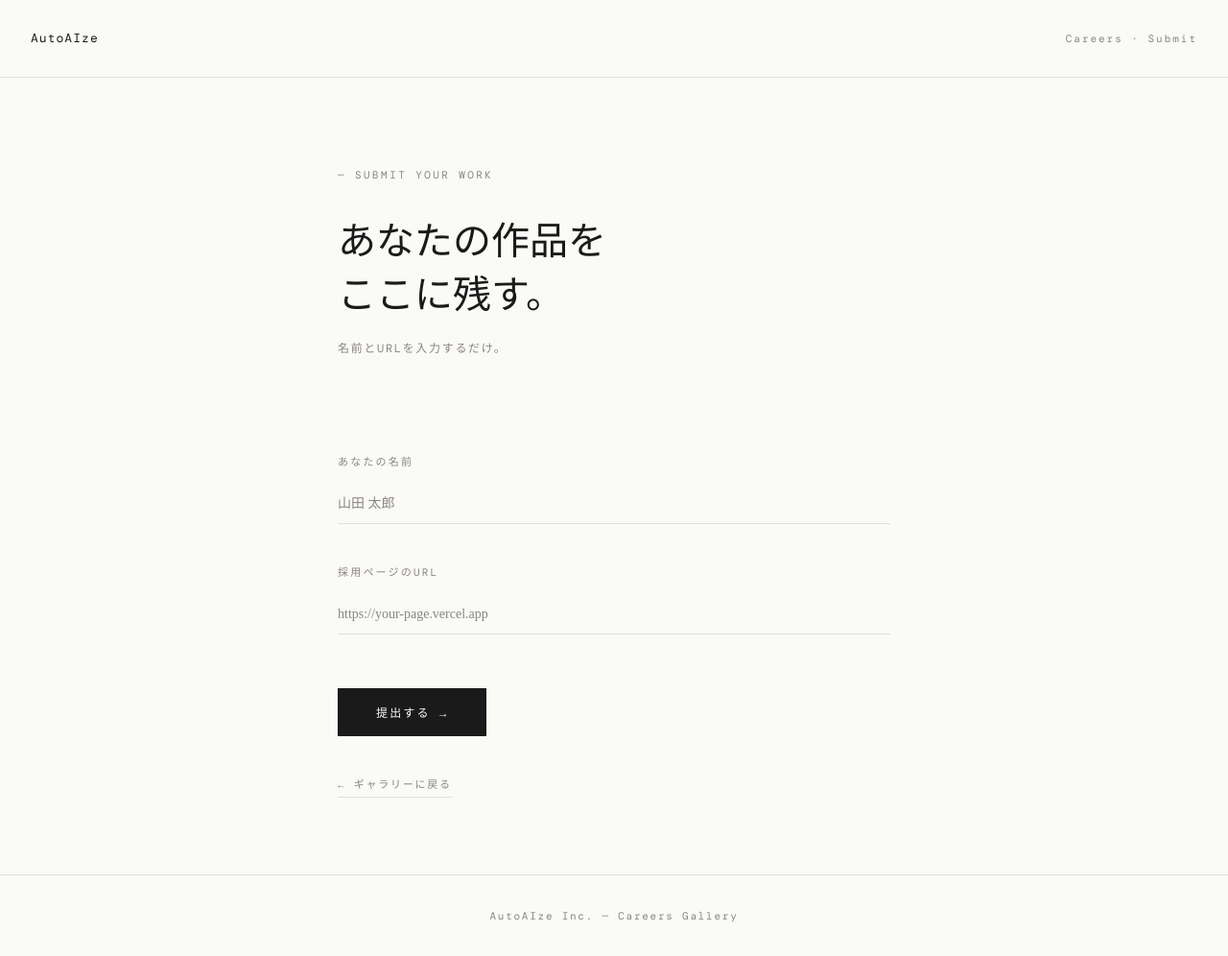
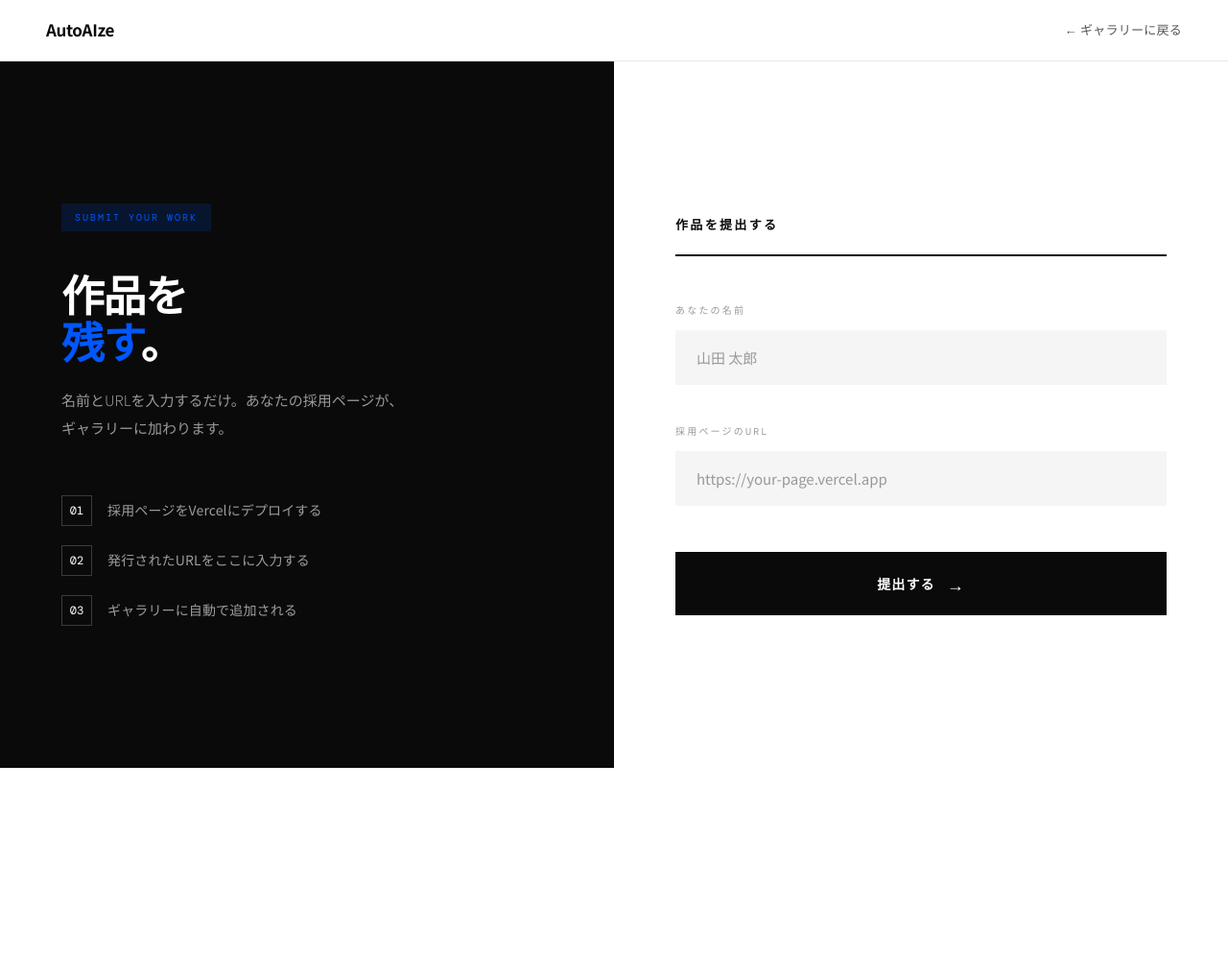
Before and after one commit to ukyoubn/autoaize-careers, a plain HTML site: page submit.html in a window 1280 px wide. Shown: the whole page at 96% size. After the commit the page ends 800 px from the top, so only its background shows below. Drawn offline with nearby package versions, Linux system fonts and the light colour scheme; a web font is replaced by a local one.

Commit message:
Update submit.html

```diff
--- a/submit.html
+++ b/submit.html
@@ -6,73 +6,148 @@
 <title>AutoAIze — 作品を提出する</title>
 <link rel="preconnect" href="https://fonts.googleapis.com">
 <link rel="preconnect" href="https://fonts.gstatic.com" crossorigin>
-<link href="https://fonts.googleapis.com/css2?family=Kaisei+Decol:wght@500;700&family=Noto+Serif+JP:wght@300;400;500&family=DM+Mono:wght@400&display=swap" rel="stylesheet">
+<link href="https://fonts.googleapis.com/css2?family=Noto+Sans+JP:wght@300;400;500;700;900&family=DM+Mono:wght@400&display=swap" rel="stylesheet">
 <style>
   :root {
-    --paper:    #fafaf7;
-    --ink:      #1a1a1a;
-    --ink-soft: #4a4a4a;
-    --muted:    #8a8580;
-    --line:     rgba(26, 26, 26, 0.12);
-    --accent:   #c2402f;
-    --gold:     #c9a96a;
+    --black: #0a0a0a;
+    --white: #ffffff;
+    --gray-100: #f5f5f5;
+    --gray-200: #e8e8e8;
+    --gray-400: #999999;
+    --gray-600: #555555;
+    --accent: #0057ff;
+    --accent-light: #e8eeff;
+    --success: #00a651;
+    --success-light: #e6f7ee;
+    --error: #e03131;
+    --error-light: #fff0f0;
   }
-  *, *::before, *::after { box-sizing: border-box; }
-  html, body {
-    margin: 0; padding: 0;
-    color: var(--ink);
-    background: var(--paper);
-    font-family: 'Noto Serif JP', serif;
-    font-weight: 300;
-    line-height: 1.85;
+  *, *::before, *::after { box-sizing: border-box; margin: 0; padding: 0; }
+  body {
+    color: var(--black);
+    background: var(--white);
+    font-family: 'Noto Sans JP', sans-serif;
+    font-weight: 400;
+    line-height: 1.7;
     -webkit-font-smoothing: antialiased;
+    min-height: 100vh;
   }
 
-  .wrap {
-    max-width: 640px;
-    margin: 0 auto;
-    padding: 0 32px;
-  }
-
-  nav.top {
-    padding: 28px 32px;
+  /* NAV */
+  nav {
     display: flex;
     justify-content: space-between;
     align-items: center;
+    padding: 0 48px;
+    height: 64px;
+    border-bottom: 1px solid var(--gray-200);
+  }
+  .nav-brand {
+    font-size: 17px;
+    font-weight: 700;
+    color: var(--black);
+    text-decoration: none;
+    letter-spacing: -0.02em;
+  }
+  .nav-back {
     font-size: 13px;
-    color: var(--ink-soft);
+    font-weight: 500;
+    color: var(--gray-600);
+    text-decoration: none;
+    letter-spacing: 0.02em;
+    transition: color 0.2s;
+  }
+  .nav-back:hover { color: var(--black); }
+
+  /* LAYOUT */
+  .layout {
+    display: grid;
+    grid-template-columns: 1fr 1fr;
+    min-height: calc(100vh - 64px);
+  }
+
+  /* LEFT PANEL */
+  .left-panel {
+    background: var(--black);
+    padding: 80px 64px;
+    display: flex;
+    flex-direction: column;
+    justify-content: center;
+  }
+  .left-tag {
+    display: inline-block;
     font-family: 'DM Mono', monospace;
-    letter-spacing: 0.08em;
-    border-bottom: 1px solid var(--line);
+    font-size: 10px;
+    letter-spacing: 0.2em;
+    text-transform: uppercase;
+    color: var(--accent);
+    background: rgba(0, 87, 255, 0.15);
+    padding: 6px 14px;
+    margin-bottom: 40px;
+    width: fit-content;
   }
-  nav.top .brand { font-weight: 400; color: var(--ink); }
-  nav.top .meta  { color: var(--muted); letter-spacing: 0.18em; font-size: 11px; }
-
-  .hero {
-    padding: 10vh 0 6vh;
+  .left-title {
+    font-size: clamp(32px, 3.5vw, 56px);
+    font-weight: 900;
+    line-height: 1.1;
+    letter-spacing: -0.03em;
+    color: var(--white);
+    margin-bottom: 24px;
   }
-  .hero-label {
-    font-family: 'DM Mono', monospace;
-    font-size: 11px;
-    letter-spacing: 0.22em;
-    color: var(--muted);
-    text-transform: uppercase;
-    margin-bottom: 32px;
+  .left-title span { color: var(--accent); }
+  .left-sub {
+    font-size: 15px;
+    font-weight: 300;
+    color: var(--gray-400);
+    line-height: 1.9;
+    max-width: 360px;
+    margin-bottom: 56px;
   }
-  .hero-title {
-    font-family: 'Kaisei Decol', serif;
-    font-weight: 500;
-    font-size: clamp(24px, 3.5vw, 40px);
-    line-height: 1.4;
-    margin: 0 0 16px;
-    color: var(--ink);
+  .left-steps {
+    display: flex;
+    flex-direction: column;
+    gap: 20px;
   }
-  .hero-sub {
+  .step {
+    display: flex;
+    align-items: center;
+    gap: 16px;
+  }
+  .step-num {
+    width: 32px;
+    height: 32px;
+    border: 1px solid rgba(255,255,255,0.2);
+    display: flex;
+    align-items: center;
+    justify-content: center;
     font-family: 'DM Mono', monospace;
     font-size: 12px;
-    letter-spacing: 0.14em;
-    color: var(--muted);
-    margin: 0 0 48px;
+    color: var(--white);
+    flex-shrink: 0;
+  }
+  .step-text {
+    font-size: 14px;
+    font-weight: 400;
+    color: rgba(255,255,255,0.6);
+    letter-spacing: 0.01em;
+  }
+
+  /* RIGHT PANEL */
+  .right-panel {
+    padding: 80px 64px;
+    display: flex;
+    flex-direction: column;
+    justify-content: center;
+  }
+  .form-title {
+    font-size: 13px;
+    font-weight: 700;
+    letter-spacing: 0.18em;
+    text-transform: uppercase;
+    color: var(--black);
+    margin-bottom: 48px;
+    padding-bottom: 20px;
+    border-bottom: 2px solid var(--black);
   }
 
   .form-group {
@@ -81,108 +156,133 @@
   .form-label {
     display: block;
     font-family: 'DM Mono', monospace;
-    font-size: 11px;
-    letter-spacing: 0.2em;
+    font-size: 10px;
+    letter-spacing: 0.22em;
     text-transform: uppercase;
-    color: var(--muted);
+    color: var(--gray-400);
     margin-bottom: 12px;
   }
   .form-input {
     display: block;
     width: 100%;
-    background: transparent;
-    border: none;
-    border-bottom: 1px solid var(--line);
-    padding: 12px 0;
-    font-family: 'Noto Serif JP', serif;
-    font-size: 16px;
-    font-weight: 300;
-    color: var(--ink);
+    background: var(--gray-100);
+    border: 2px solid transparent;
+    padding: 16px 20px;
+    font-family: 'Noto Sans JP', sans-serif;
+    font-size: 15px;
+    font-weight: 400;
+    color: var(--black);
     outline: none;
-    transition: border-color 0.2s;
+    transition: all 0.2s;
+    border-radius: 0;
     -webkit-appearance: none;
-    border-radius: 0;
   }
   .form-input:focus {
-    border-bottom-color: var(--ink);
+    background: var(--white);
+    border-color: var(--black);
   }
   .form-input::placeholder {
-    color: var(--muted);
-    font-size: 14px;
+    color: var(--gray-400);
   }
 
   .submit-btn {
-    display: inline-block;
-    font-family: 'DM Mono', monospace;
-    font-size: 12px;
-    letter-spacing: 0.18em;
-    text-transform: uppercase;
-    color: var(--paper);
-    background: var(--ink);
+    display: flex;
+    align-items: center;
+    justify-content: center;
+    gap: 12px;
+    width: 100%;
+    background: var(--black);
+    color: var(--white);
+    font-family: 'Noto Sans JP', sans-serif;
+    font-size: 14px;
+    font-weight: 700;
+    letter-spacing: 0.08em;
+    padding: 20px 40px;
     border: none;
-    padding: 16px 40px;
     cursor: pointer;
-    transition: opacity 0.2s;
-    margin-top: 16px;
+    transition: all 0.2s;
+    margin-top: 8px;
   }
-  .submit-btn:hover { opacity: 0.75; }
+  .submit-btn:hover:not(:disabled) {
+    background: var(--accent);
+    gap: 18px;
+  }
   .submit-btn:disabled { opacity: 0.4; cursor: not-allowed; }
+  .btn-arrow { font-size: 18px; transition: transform 0.2s; }
 
   .message {
-    margin-top: 32px;
+    display: none;
+    margin-top: 24px;
     padding: 20px 24px;
-    font-family: 'DM Mono', monospace;
-    font-size: 12px;
-    letter-spacing: 0.14em;
-    display: none;
+    font-size: 14px;
+    font-weight: 400;
+    line-height: 1.7;
   }
   .message.success {
-    border-left: 2px solid var(--gold);
-    color: var(--ink-soft);
+    background: var(--success-light);
+    border-left: 3px solid var(--success);
+    color: var(--success);
   }
   .message.error {
-    border-left: 2px solid var(--accent);
-    color: var(--accent);
+    background: var(--error-light);
+    border-left: 3px solid var(--error);
+    color: var(--error);
+  }
+  .message a {
+    color: var(--black);
+    font-weight: 700;
+    text-decoration: underline;
   }
 
-  .back-link {
-    display: inline-block;
-    margin-top: 40px;
-    font-family: 'DM Mono', monospace;
-    font-size: 11px;
-    letter-spacing: 0.16em;
-    color: var(--muted);
-    text-decoration: none;
-    border-bottom: 1px solid var(--line);
-    padding-bottom: 2px;
+  /* ANIMATION */
+  @keyframes fadeUp {
+    from { opacity: 0; transform: translateY(16px); }
+    to   { opacity: 1; transform: translateY(0); }
   }
-  .back-link:hover { color: var(--ink); border-color: var(--ink); }
+  .left-tag   { animation: fadeUp 0.4s ease both; }
+  .left-title { animation: fadeUp 0.4s 0.08s ease both; }
+  .left-sub   { animation: fadeUp 0.4s 0.16s ease both; }
+  .left-steps { animation: fadeUp 0.4s 0.24s ease both; }
+  .right-panel { animation: fadeUp 0.4s 0.12s ease both; }
 
-  footer {
-    margin-top: 80px;
-    border-top: 1px solid var(--line);
-    padding: 32px 0;
-    font-family: 'DM Mono', monospace;
-    font-size: 11px;
-    letter-spacing: 0.16em;
-    color: var(--muted);
-    text-align: center;
+  @media (max-width: 768px) {
+    nav { padding: 0 24px; }
+    .layout { grid-template-columns: 1fr; }
+    .left-panel { padding: 48px 24px; }
+    .right-panel { padding: 48px 24px; }
   }
 </style>
 </head>
 <body>
 
-<nav class="top">
-  <span class="brand">AutoAIze</span>
-  <span class="meta">Careers · Submit</span>
+<nav>
+  <a href="/" class="nav-brand">AutoAIze</a>
+  <a href="index.html" class="nav-back">← ギャラリーに戻る</a>
 </nav>
 
-<div class="wrap">
-  <div class="hero">
-    <p class="hero-label">— Submit Your Work</p>
-    <h1 class="hero-title">あなたの作品を<br>ここに残す。</h1>
-    <p class="hero-sub">名前とURLを入力するだけ。</p>
+<div class="layout">
+  <div class="left-panel">
+    <div class="left-tag">Submit Your Work</div>
+    <h1 class="left-title">作品を<br><span>残す</span>。</h1>
+    <p class="left-sub">名前とURLを入力するだけ。あなたの採用ページが、ギャラリーに加わります。</p>
+    <div class="left-steps">
+      <div class="step">
+        <div class="step-num">01</div>
+        <span class="step-text">採用ページをVercelにデプロイする</span>
       </div>
+      <div class="step">
+        <div class="step-num">02</div>
+        <span class="step-text">発行されたURLをここに入力する</span>
+      </div>
+      <div class="step">
+        <div class="step-num">03</div>
+        <span class="step-text">ギャラリーに自動で追加される</span>
+      </div>
+    </div>
+  </div>
+
+  <div class="right-panel">
+    <p class="form-title">作品を提出する</p>
 
     <div class="form-group">
       <label class="form-label" for="name">あなたの名前</label>
@@ -194,42 +294,33 @@
       <input class="form-input" type="url" id="url" placeholder="https://your-page.vercel.app" />
     </div>
 
-  <button class="submit-btn" id="btn" onclick="submitForm()">提出する →</button>
+    <button class="submit-btn" id="btn" onclick="submitForm()">
+      提出する <span class="btn-arrow">→</span>
+    </button>
 
     <div class="message success" id="success">
-    ✓ &nbsp;提出が完了しました。ギャラリーに追加されます。
-    <br><br>
-    <a href="index.html" style="color: var(--ink); letter-spacing: 0.1em;">← ギャラリーを見る</a>
+      ✓ &nbsp;提出が完了しました！ギャラリーに追加されます。<br><br>
+      <a href="index.html">← ギャラリーで確認する</a>
     </div>
     <div class="message error" id="error">
       提出に失敗しました。もう一度お試しください。
     </div>
-
-  <br>
-  <a href="index.html" class="back-link">← ギャラリーに戻る</a>
+  </div>
 </div>
 
-<footer>AutoAIze Inc. — Careers Gallery</footer>
-
 <script>
-const APPS_SCRIPT_URL = 'YOUR_APPS_SCRIPT_URL_HERE';
+const APPS_SCRIPT_URL = 'https://script.google.com/macros/s/AKfycbyRUpMFxmno_PeJhR0BnhQsYDBkotsA_WoQp54PrJ-DWLbG4CVmVa5GewPe8n8rkNLQ/exec';
 
 async function submitForm() {
   const name = document.getElementById('name').value.trim();
   const url  = document.getElementById('url').value.trim();
 
-  if (!name || !url) {
-    alert('名前とURLを入力してください。');
-    return;
-  }
-  if (!url.startsWith('http')) {
-    alert('URLは http:// または https:// から始めてください。');
-    return;
-  }
+  if (!name || !url) { alert('名前とURLを入力してください。'); return; }
+  if (!url.startsWith('http')) { alert('URLは https:// から始めてください。'); return; }
 
   const btn = document.getElementById('btn');
   btn.disabled = true;
-  btn.textContent = '送信中...';
+  btn.innerHTML = '送信中... <span class="btn-arrow">⟳</span>';
 
   try {
     await fetch(APPS_SCRIPT_URL, {
@@ -238,7 +329,6 @@ async function submitForm() {
       headers: { 'Content-Type': 'application/json' },
       body: JSON.stringify({ name, url, date: new Date().toLocaleDateString('ja-JP') })
     });
-
     document.getElementById('success').style.display = 'block';
     document.getElementById('name').value = '';
     document.getElementById('url').value = '';
@@ -246,7 +336,7 @@ async function submitForm() {
   } catch (e) {
     document.getElementById('error').style.display = 'block';
     btn.disabled = false;
-    btn.textContent = '提出する →';
+    btn.innerHTML = '提出する <span class="btn-arrow">→</span>';
   }
 }
 </script>
```
Lines whose indentation alone changed are shown as unchanged.
